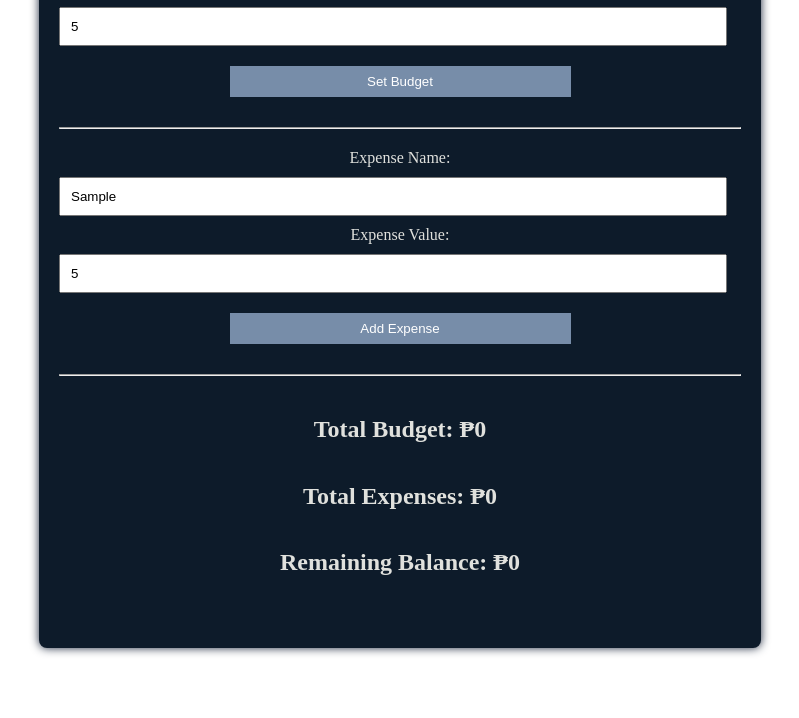
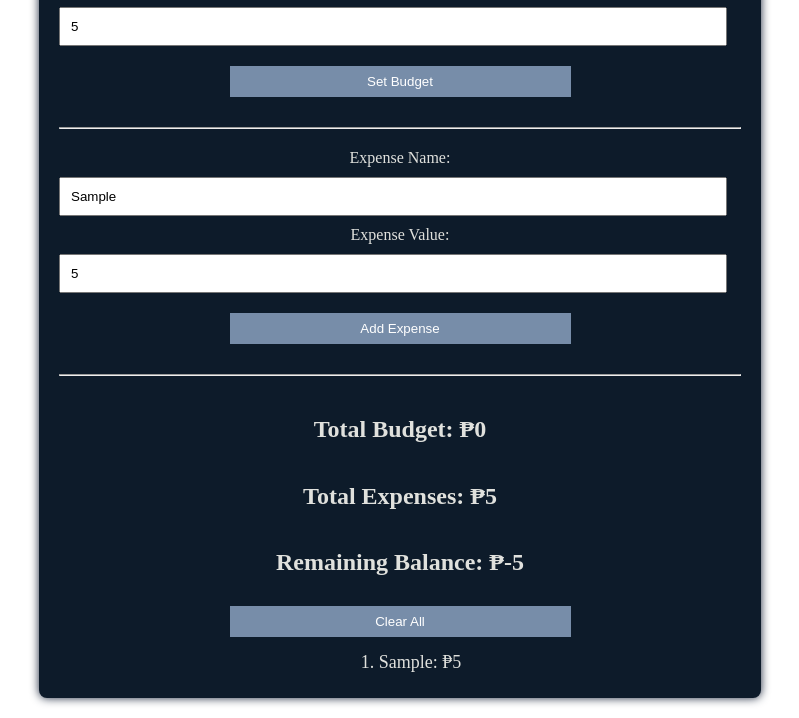
Before and after one commit to unlockthecode/simplebudgettracker, a plain HTML site: page index.html in a window 1280 px wide. Both pictures are taken after typing "5", "Sample", "5" into the empty fields and a click on the button "Add Expense". Shown: the part 141-859 px from the top of the page, without its empty margins (240-1039 px from the left). Before the commit the page ends 809 px from the top, so only its background shows below. Drawn offline with Linux system fonts and the light colour scheme.

Commit message:
I added the functionalities in js. In html, I made the ul to ol. Changed the styling of the ol to be in the center.

```diff
--- a/index.html
+++ b/index.html
@@ -31,7 +31,8 @@
         <h2>Total Expenses: ₱<span id="display-expenses">0</span></h2>
         <h2>Remaining Balance: ₱<span id="remaining-balance">0</span></h2>
 
-        <ul id="expenses-list"></ul>
+        <button onclick="clearAll()">Clear All</button>
+        <ol id="expenses-list"></ul>
     </div>
 
     <script src="script.js"></script>
--- a/script.js
+++ b/script.js
@@ -0,0 +1,46 @@
+let budget = 0;
+let totalExpenses = 0;
+
+function updateDisplay() {
+    document.getElementById("display-budget").textContent = budget;
+    document.getElementById("display-expenses").textContent = totalExpenses;
+    document.getElementById("remaining-balance").textContent = budget - totalExpenses;
+}
+
+function setBudget(){
+    budget = parseFloat(document.getElementById("budget").value);
+    if (isNaN(budget) || budget < 0){
+        alert("Please enter a valid budget!")
+        return;
+    }
+    updateDisplay()
+}
+
+function addExpense() {
+    let expenseName = document.getElementById("expense").value;
+    let expenseValue = parseFloat(document.getElementById("expense-value").value);
+
+    if (!expenseName || isNaN(expenseValue) || expenseValue <= 0) {
+        alert("Please enter a valid expense!");
+        return;
+    }
+
+    totalExpenses += expenseValue;
+
+    let expenseList = document.getElementById("expenses-list");
+    let listItem = document.createElement("li");
+    listItem.textContent = `${expenseName}: ₱${expenseValue}`;
+    expenseList.appendChild(listItem);
+
+    updateDisplay();
+}
+
+function clearAll() {
+    budget = 0;
+    document.getElementById("budget").value = "";
+    totalExpenses = 0;
+    document.getElementById("expenses-list").innerHTML = "";
+    document.getElementById("expense").value = "";
+    document.getElementById("expense-value").value = "";
+    updateDisplay();
+}
--- a/style.css
+++ b/style.css
@@ -46,3 +46,11 @@ button:hover{
 hr{
     margin: 20px 0;
 }
+
+ol{
+    display: flex;
+    justify-content: center; /* Center horizontally */
+    align-items: center; /* Center vertically */
+    font-size: 18px; /* Adjust font size if needed */
+    margin: 5px 0; /* Add some spacing */
+}
```
